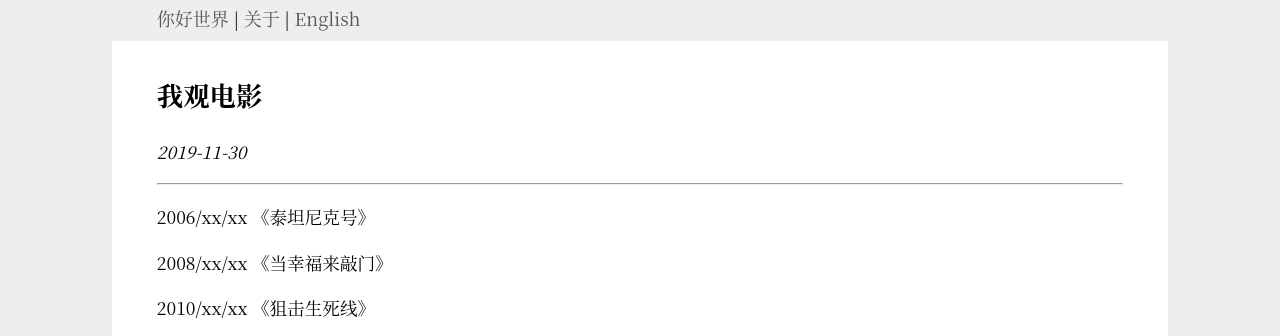
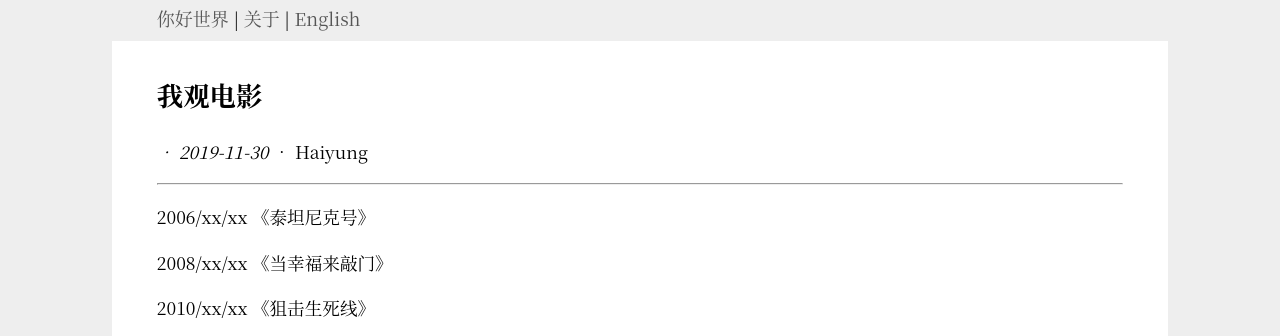
Before and after one commit to Haiyung/haiyung.github.io, a Jekyll site: the page built from _posts/2019-11-30-movies-records.md, in a window 1280 px wide and 900 px high. Shown: the top 336 px of the window. Built offline with Jekyll 4.4.1, drawn with Linux system fonts in a browser that asks for light colours.

Commit message:
update article header

```diff
--- a/_layouts/post.html
+++ b/_layouts/post.html
@@ -3,7 +3,7 @@ layout: default
 ---
 <header>
     <h2>{{ page.title }}</h2>
-    <p><i>{{ page.date | date: "%Y-%m-%d" }}</i>{% if page.author %} • {{ page.author }}{% endif %}{% if page.meta %} •
+    <p><i>{% if page.date %} • {{ page.date | date: "%Y-%m-%d" }}{% endif %}</i>{% if page.author %} • {{ page.author }}{% endif %}{% if page.meta %} •
         {{ page.meta }}{% endif %}</p>
 </header>
 <article>
--- a/_posts/2019-11-30-movies-records.md
+++ b/_posts/2019-11-30-movies-records.md
@@ -2,6 +2,7 @@
 layout: post
 title: 我观电影
 categories: cn
+author: Haiyung
 tags: 文艺指北
 ---
 
```
